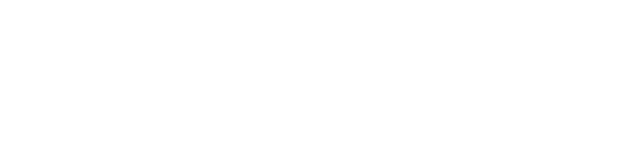
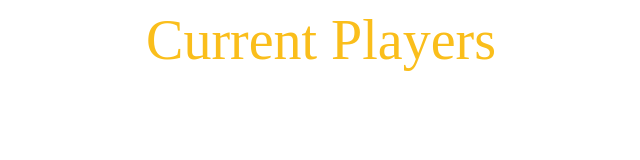
Before and after one commit to dragon1007/GrandyKart, a website: page public_html/GrandyKartLeaderBoard.html in a window 1280 px wide. Shown: the whole page, without its empty margins (319-959 px from the left). Drawn offline with Linux system fonts and the light colour scheme.

Commit message:
added Current Players header

```diff
--- a/public_html/GrandyKartLeaderBoard.html
+++ b/public_html/GrandyKartLeaderBoard.html
@@ -12,6 +12,7 @@ and open the template in the editor.
         <link rel="stylesheet" type="text/css" href="css/gkl.css"/>
     </head>
     <body>
+        <div class="leaderboardHeader">Current Players</div>
         <div id="racersDiv">&nbsp;</div>
     </body>
 </html>
--- a/public_html/css/gkl.css
+++ b/public_html/css/gkl.css
@@ -8,12 +8,20 @@ and open the template in the editor.
     Author     : E016233
 */
 
+body {
+    color: #FABE1B;
+    font-family: 'Bebas Neue';
+}
+
+.leaderboardHeader {
+    width: 100%;
+    text-align: center;
+    font-size: 56px;
+}
+
 #racersDiv {
     width: 100%;
-    height: 600px;
-    color: #FABE1B;
     font-size: 38px;
-    font-family: 'Bebas Neue';
 }
 
 .numberDiv {
```
